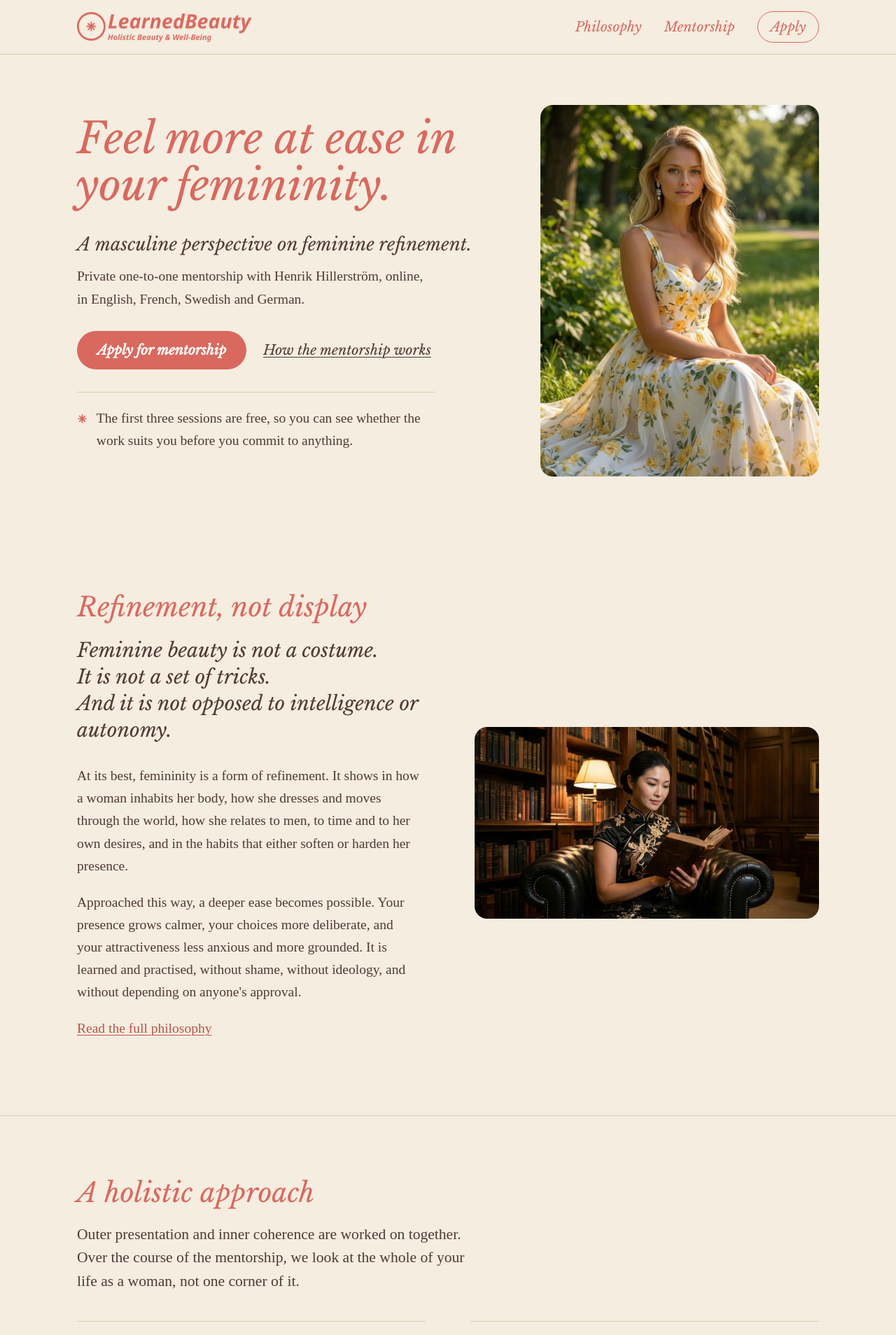
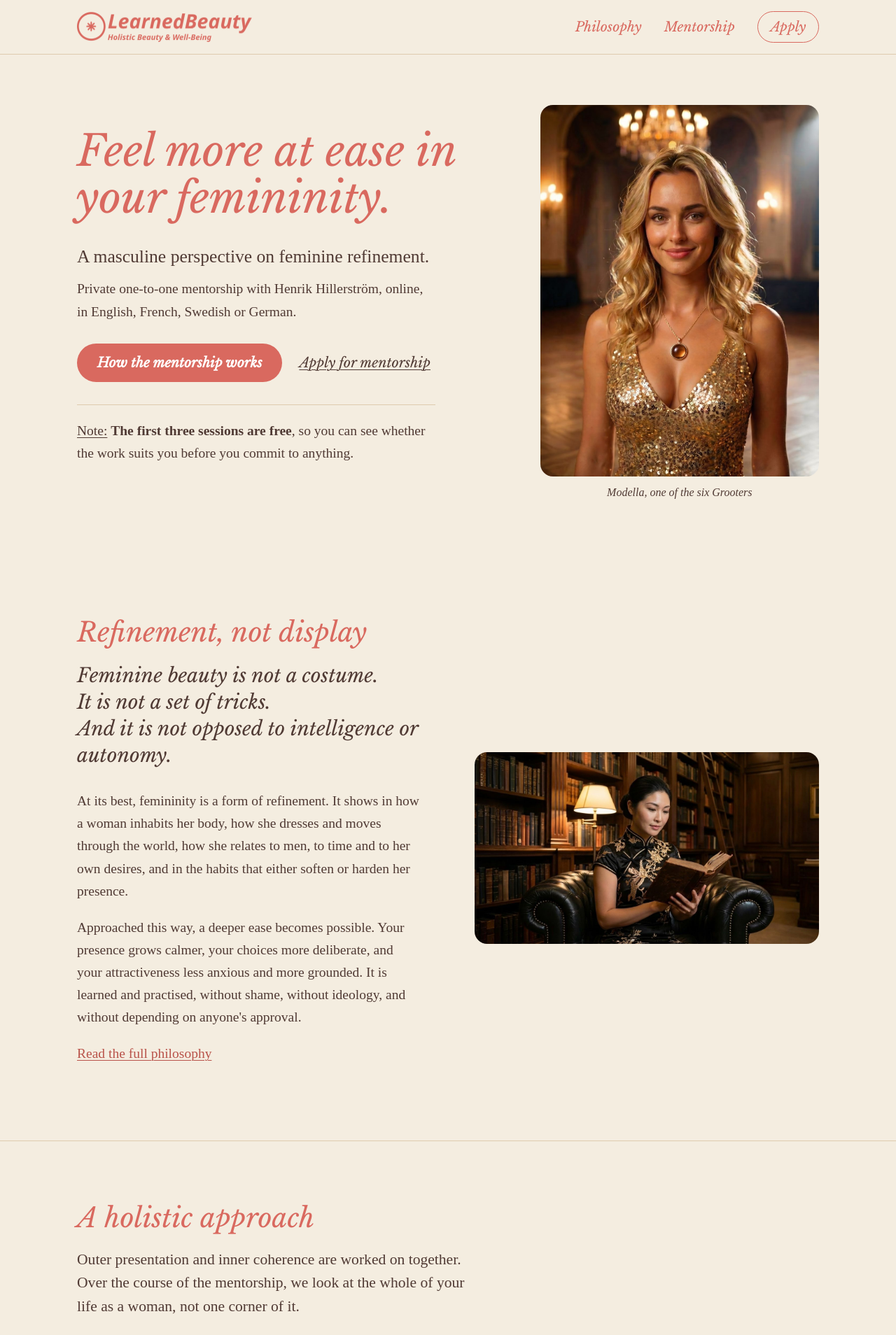
Before and after one commit to LoveAlgo/learnedbeauty, a Jekyll site: the page built from index.html, in a window 1280 px wide. Shown: the top 1908 px of the page at 70% size. Built offline with Jekyll 4.4.1, drawn with Linux system fonts in a browser that asks for light colours; some of the changed text lies outside the part shown.

Commit message:
Update hero section

```diff
--- a/_data/settings.yml
+++ b/_data/settings.yml
@@ -4,7 +4,7 @@ whatsapp_number: "33745463594"
 instagram: https://www.instagram.com/learned_beauty/
 facebook: https://www.facebook.com/profile.php?id=61584929017870
 location: the south of France
-languages: English, French, Swedish and German
+languages: English, French, Swedish or German
 free_sessions: three
 fee: "€8,000"
 typical_sessions: 8 to 15
--- a/assets/css/style.css
+++ b/assets/css/style.css
@@ -49,7 +49,7 @@ p { margin: 0 0 1em; }
 .wrap { max-width: var(--wrap); margin: 0 auto; padding: 0 clamp(1.25rem, 4vw, 2.5rem); }
 .prose { max-width: 36rem; }
 .lead { font-size: 1.35rem; line-height: 1.55; }
-.muted { color: rgba(80, 58, 52, 0.78); }
+.muted { color: var(--cocoa); }
 
 .skip { position: absolute; left: -999px; top: 0; background: var(--cocoa); color: var(--ivory); padding: .5rem 1rem; z-index: 10; }
 .skip:focus { left: 1rem; }
@@ -81,12 +81,13 @@ main img { border-radius: var(--radius); }
 /* Hero */
 .hero { padding: clamp(2.5rem, 6vw, 4.5rem) 0 clamp(3rem, 6vw, 5rem); }
 .hero-grid { display: grid; grid-template-columns: 1.2fr 0.8fr; gap: clamp(2rem, 5vw, 4.5rem); align-items: center; }
-.hero .sub { font-family: var(--heading); font-style: italic; font-size: clamp(1.35rem, 2vw, 1.65rem); line-height: 1.35; margin-bottom: .8rem; color: var(--cocoa); }
+.hero .sub { font-family: var(--text); font-size: clamp(1.4rem, 2vw, 1.65rem); line-height: 1.35; margin-bottom: .8rem; color: var(--cocoa); }
 .hero .details { max-width: 32rem; }
 .hero-figure { margin: 0; }
+figcaption { font-style: italic; font-size: 1rem; color: var(--cocoa); text-align: center; margin-top: .6rem; }
 .hero-figure img { width: 100%; aspect-ratio: 3 / 4; object-fit: cover; }
-.offer-note { display: flex; gap: .8rem; align-items: baseline; margin-top: 2rem; padding-top: 1.3rem; border-top: 1px solid var(--line); max-width: 32rem; }
-.offer-note::before { content: ""; flex: none; width: 15px; height: 15px; background: url(/assets/images/asterisk.svg) center / contain no-repeat; transform: translateY(2px); }
+.offer-note { margin-top: 2rem; padding-top: 1.3rem; border-top: 1px solid var(--line); max-width: 32rem; }
+.note-label { text-decoration: underline; text-underline-offset: 3px; }
 
 /* Sections: one background, separated by space and a fine gold line */
 .section { padding: clamp(3.5rem, 7vw, 5.5rem) 0; }
--- a/index.html
+++ b/index.html
@@ -9,13 +9,14 @@ title: Learned Beauty
       <p class="sub">A masculine perspective on feminine refinement.</p>
       <p class="details">Private one-to-one mentorship with Henrik Hillerström, online, in {{ site.data.settings.languages }}.</p>
       <div class="actions">
-        <a class="btn" href="/apply/">Apply for mentorship</a>
-        <a class="text-link" href="/privatementorship/">How the mentorship works</a>
+        <a class="btn" href="/privatementorship/">How the mentorship works</a>
+        <a class="text-link" href="/apply/">Apply for mentorship</a>
       </div>
-      <p class="offer-note">The first {{ site.data.settings.free_sessions }} sessions are free, so you can see whether the work suits you before you commit to anything.</p>
+      <p class="offer-note"><span class="note-label">Note:</span> <strong>The first {{ site.data.settings.free_sessions }} sessions are free</strong>, so you can see whether the work suits you before you commit to anything.</p>
     </div>
     <figure class="hero-figure">
-      <img src="/assets/images/pia-garden.jpg" alt="A woman in a floral summer dress sitting at ease in a sunlit garden" width="1051" height="1400">
+      <img src="/assets/images/modella-gold.jpg" alt="Modella in a gold sequinned dress, smiling, in a candlelit ballroom" width="1045" height="1400">
+      <figcaption>Modella, one of the six Grooters</figcaption>
     </figure>
   </div>
 </section>
```
Also changed, not shown: .pages.yml, assets/images/modella-gold.jpg (added).
